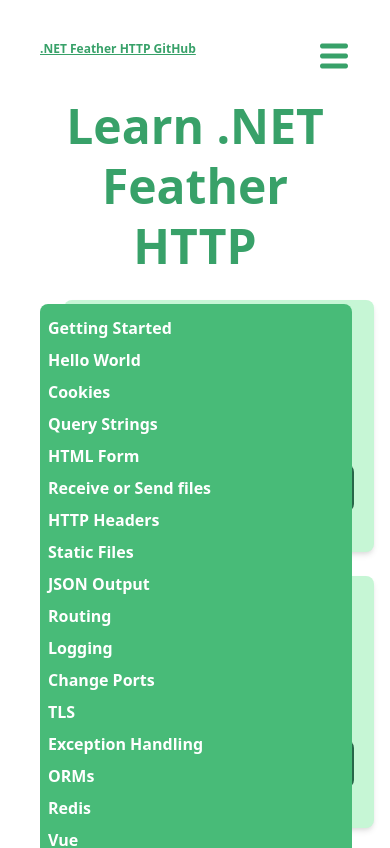
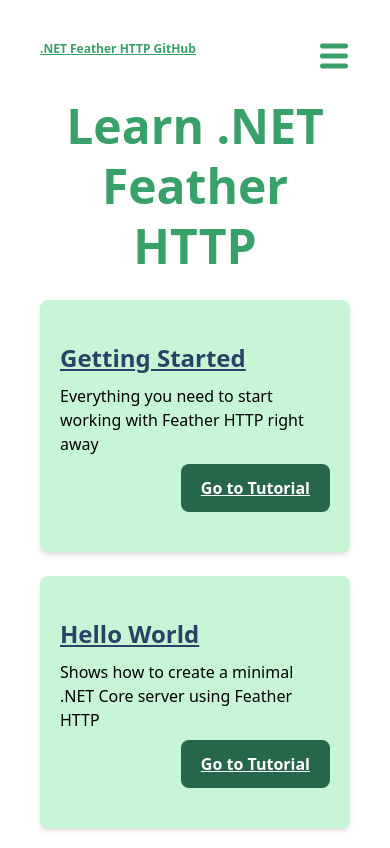
Before and after one commit to RobotOptimist/learn-httpfeather, a Nuxt app: page / in a window 390 px wide. Shown: the top 848 px of the page. Built offline with nearby package versions, Linux system fonts and the light colour scheme; what tailwindcss-transitions would draw is missing.

Commit message:
fixed issue where menu and cards did not display properly

```diff
--- a/components/card.vue
+++ b/components/card.vue
@@ -1,5 +1,5 @@
 <template>
-    <div class="m-6 p-10 pl-5 pr-5 shadow-md bg-green-200 rounded-lg">
+    <div class="m-6 ml-0 lg:ml-6 p-10 pl-5 pr-5 shadow-md bg-green-200 rounded-lg">
         <h2 class="text-2xl font-semibold rounded-lg text-blue-900">
             <a class="underline" href="#">{{title}}</a>
         </h2>
--- a/pages/index.vue
+++ b/pages/index.vue
@@ -2,7 +2,7 @@
   <div class="p-10 pt-0">
     <h1 class="mt-6 text-5xl text-green-600 font-semibold leading-tight text-center">Learn .NET Feather HTTP</h1>
     <div class="lg:flex">
-      <div class="lg:max-w-sm lg:w-full">
+      <div class="lg:max-w-sm lg:w-full hidden lg:block">
         <topics-list></topics-list>
       </div>
       <div class="lg:flex flex-wrap">
```
